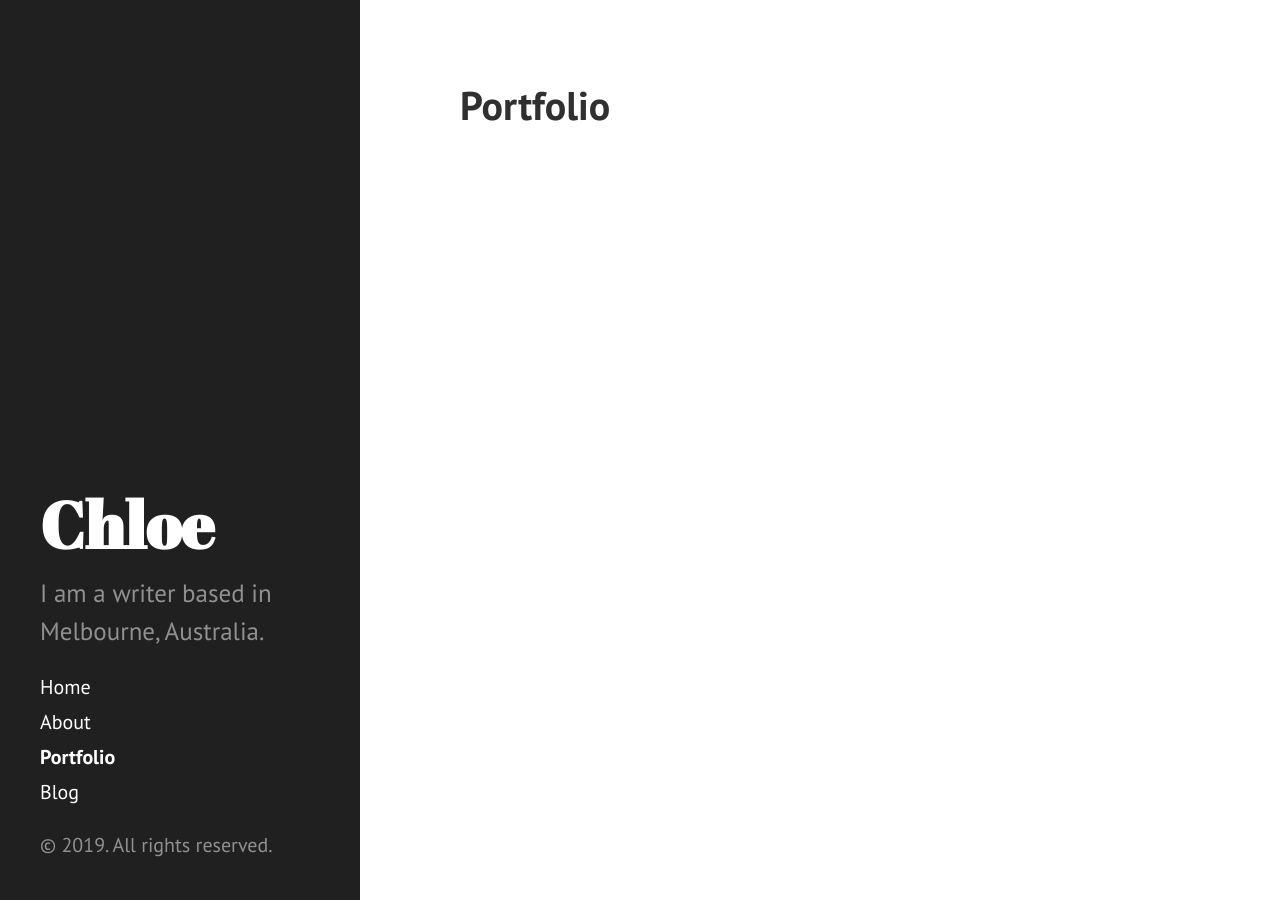
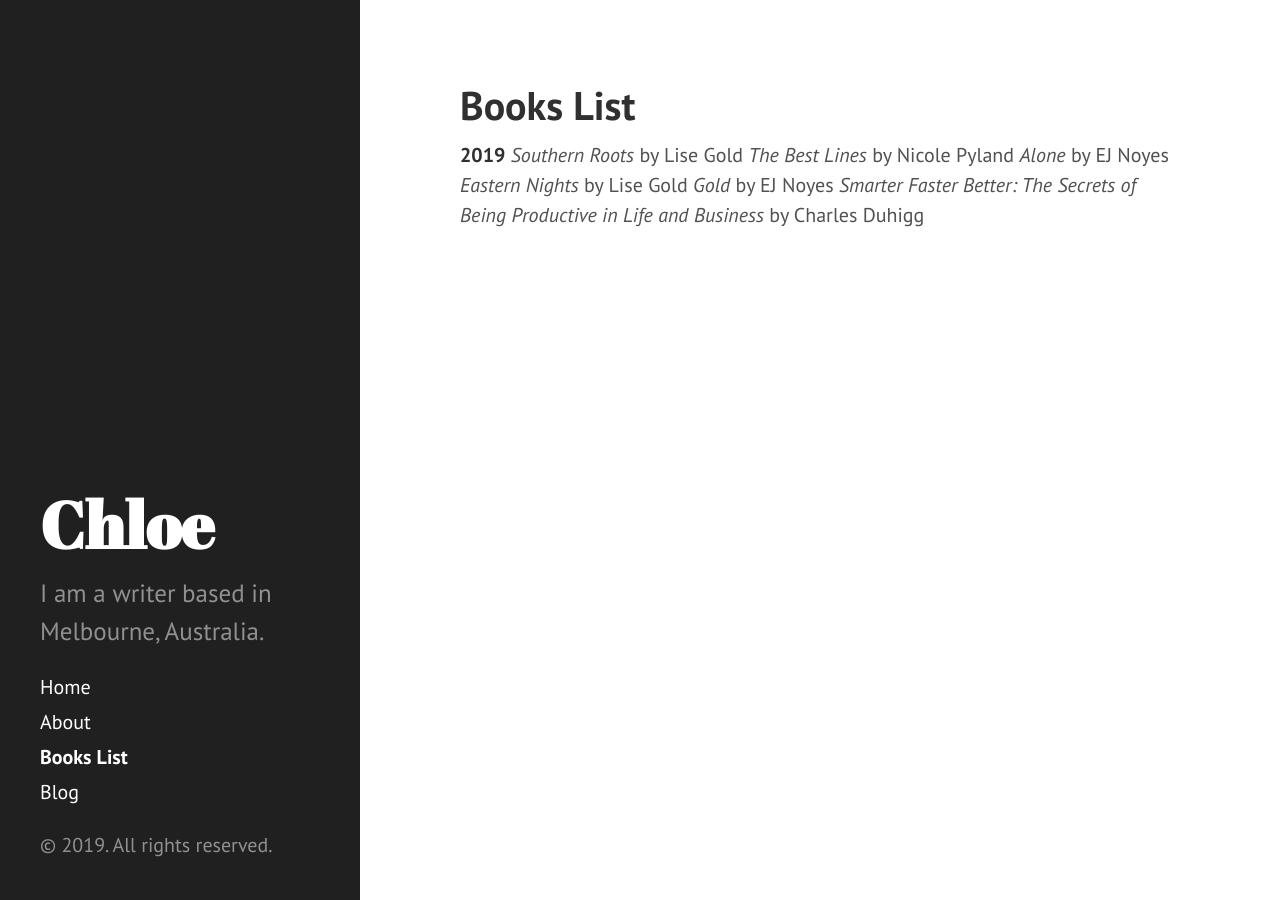
Before and after one commit to thewonglab/chloewrites_, a Jekyll site: the page built from portfolio.md, in a window 1280 px wide. Built offline with Jekyll 4.4.1, drawn with Linux system fonts in a browser that asks for light colours.

Commit message:
Update portfolio.md

```diff
--- a/portfolio.md
+++ b/portfolio.md
@@ -1,4 +1,11 @@
 ---
 layout: page
-title: Portfolio
+title: Books List
 ---
+**2019**
+*Southern Roots* by Lise Gold
+*The Best Lines* by Nicole Pyland
+*Alone* by EJ Noyes
+*Eastern Nights* by Lise Gold
+*Gold* by EJ Noyes
+*Smarter Faster Better: The Secrets of Being Productive in Life and Business* by Charles Duhigg
```
